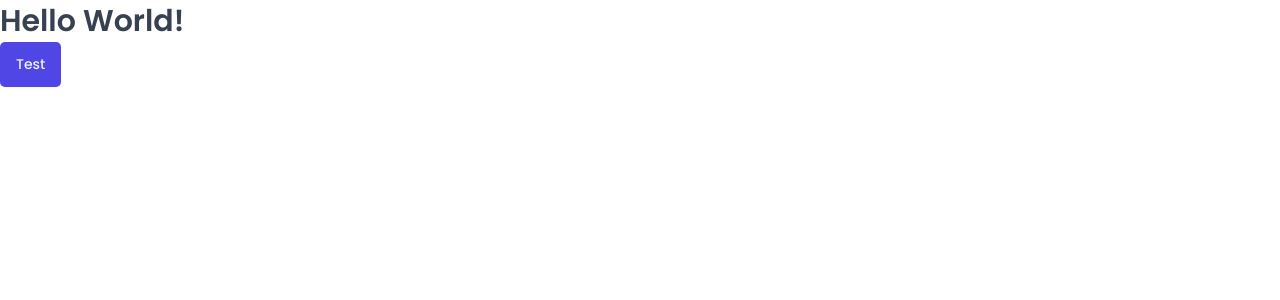
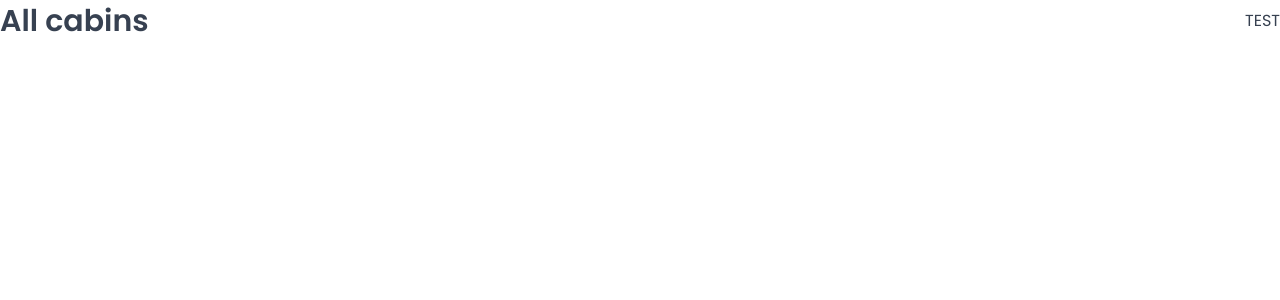
Before and after one commit to ricardozuritadev/the-wild-oasis-backoffice, a React (Vite) app: page /cabins in a window 1280 px wide. Shown: the top 300 px of the page. Built offline with nearby package versions, Linux system fonts and the light colour scheme; a web font is replaced by a local one.

Commit message:
Implement routing

```diff
--- a/package.json
+++ b/package.json
@@ -12,6 +12,7 @@
   "dependencies": {
     "react": "^18.3.1",
     "react-dom": "^18.3.1",
+    "react-router-dom": "^6.26.1",
     "styled-components": "^6.1.12"
   },
   "devDependencies": {
--- a/src/App.tsx
+++ b/src/App.tsx
@@ -1,22 +1,34 @@
-import styled from "styled-components";
+import { BrowserRouter, Navigate, Route, Routes } from "react-router-dom";
 
 import GlobalStyles from "styles/GlobalStyles";
-
-import Button from "ui/Button";
-import Heading from "ui/Heading";
-
-const StyledApp = styled.div`
-    background-color: white;
-`;
+import Dashboard from "pages/Dashboard";
+import Bookings from "pages/Bookings";
+import Cabins from "pages/Cabins";
+import Settings from "pages/Settings";
+import Account from "pages/Account";
+import Login from "pages/Login";
+import PageNotFound from "pages/PageNotFound";
 
 export default function App() {
     return (
         <>
             <GlobalStyles />
-            <StyledApp>
-                <Heading as="h1">Hello World!</Heading>
-                <Button>Test</Button>
-            </StyledApp>
+            <BrowserRouter>
+                <Routes>
+                    <Route
+                        index
+                        element={<Navigate replace to="dashboard" />}
+                    />
+                    <Route path="dashboard" element={<Dashboard />} />
+                    <Route path="bookings" element={<Bookings />} />
+                    <Route path="cabins" element={<Cabins />} />
+                    {/* <Route path="users" element={<Users />} /> */}
+                    <Route path="settings" element={<Settings />} />
+                    <Route path="account" element={<Account />} />
+                    <Route path="login" element={<Login />} />
+                    <Route path="*" element={<PageNotFound />} />
+                </Routes>
+            </BrowserRouter>
         </>
     );
 }
--- a/src/pages/Bookings.tsx
+++ b/src/pages/Bookings.tsx
@@ -2,12 +2,12 @@ import Heading from "../ui/Heading";
 import Row from "../ui/Row";
 
 function Bookings() {
-  return (
-    <Row type="horizontal">
-      <Heading as="h1">All bookings</Heading>
-      <p>TEST</p>
-    </Row>
-  );
+    return (
+        <Row orientation="horizontal">
+            <Heading as="h1">All bookings</Heading>
+            <p>TEST</p>
+        </Row>
+    );
 }
 
 export default Bookings;
--- a/src/pages/Cabins.tsx
+++ b/src/pages/Cabins.tsx
@@ -2,12 +2,12 @@ import Heading from "../ui/Heading";
 import Row from "../ui/Row";
 
 function Cabins() {
-  return (
-    <Row type="horizontal">
-      <Heading as="h1">All cabins</Heading>
-      <p>TEST</p>
-    </Row>
-  );
+    return (
+        <Row orientation="horizontal">
+            <Heading as="h1">All cabins</Heading>
+            <p>TEST</p>
+        </Row>
+    );
 }
 
 export default Cabins;
--- a/src/pages/Dashboard.tsx
+++ b/src/pages/Dashboard.tsx
@@ -2,12 +2,12 @@ import Heading from "../ui/Heading";
 import Row from "../ui/Row";
 
 function Dashboard() {
-  return (
-    <Row type="horizontal">
-      <Heading as="h1">Dashboard</Heading>
-      <p>TEST</p>
-    </Row>
-  );
+    return (
+        <Row orientation="horizontal">
+            <Heading as="h1">Dashboard</Heading>
+            <p>TEST</p>
+        </Row>
+    );
 }
 
 export default Dashboard;
--- a/src/pages/PageNotFound.tsx
+++ b/src/pages/PageNotFound.tsx
@@ -1,7 +1,9 @@
+import { useMoveBack } from "hooks/useMoveBack";
+
 import styled from "styled-components";
 
-import { useMoveBack } from "../hooks/useMoveBack";
 import Heading from "../ui/Heading";
+import Button from "ui/Button";
 
 const StyledPageNotFound = styled.main`
     height: 100vh;
@@ -36,9 +38,9 @@ function PageNotFound() {
                 <Heading as="h1">
                     The page you are looking for could not be found 😢
                 </Heading>
-        <button onClick={moveBack} size="large">
+                <Button onClick={moveBack} $size="large">
                     &larr; Go back
-        </button>
+                </Button>
             </Box>
         </StyledPageNotFound>
     );
--- a/src/ui/Row.tsx
+++ b/src/ui/Row.tsx
@@ -1,7 +1,7 @@
 import styled, { css } from "styled-components";
 
 type RowProps = {
-    orientation: "horizontal" | "vertical";
+    orientation?: "horizontal" | "vertical";
 };
 
 const Row = styled.div<RowProps>`
```
Also changed, not shown: src/pages/Account.tsx (indentation only), src/pages/Login.tsx (indentation only), 1 other file (tests, documents, lock files or other folders). Lines whose indentation alone changed are shown as unchanged.
